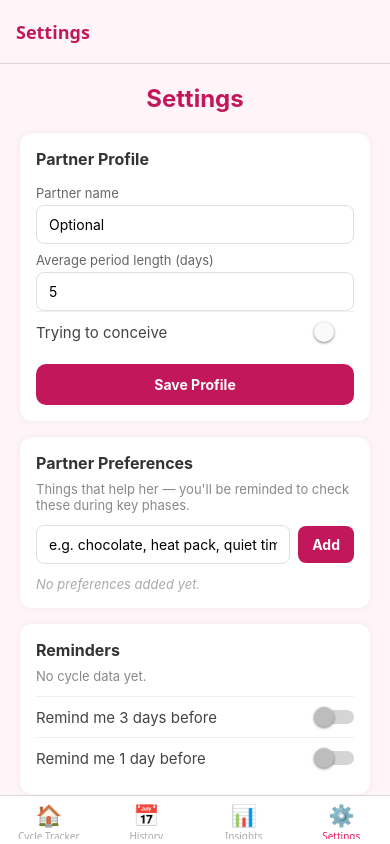
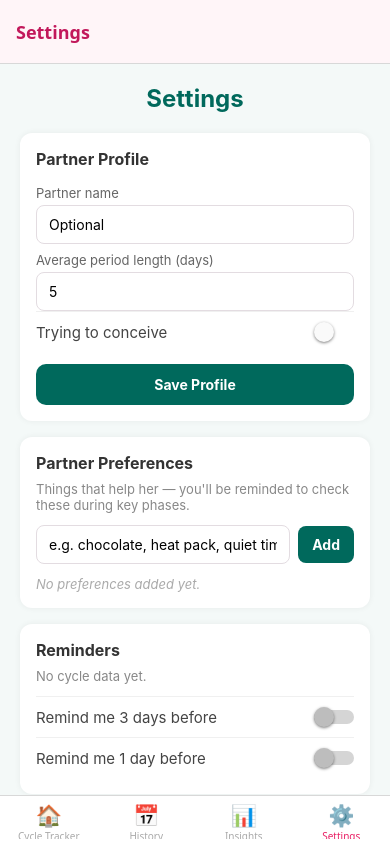
Before and after one commit to nathanshabach-hub/mens-cycle-tracker, a React Native app: screen /Settings in a window 390 px wide. Built offline with nearby package versions, Linux system fonts and the light colour scheme; what expo-notifications would draw is missing.

Commit message:
Apply Option 1 colour scheme: deep teal + warm coral

```diff
--- a/src/screens/CalendarScreen.tsx
+++ b/src/screens/CalendarScreen.tsx
@@ -79,17 +79,17 @@ export default function CalendarScreen() {
         onDayPress={handleDayPress}
         markedDates={markedDates}
         theme={{
-          todayTextColor: '#E91E63',
-          selectedDayBackgroundColor: '#E91E63',
-          arrowColor: '#E91E63',
-          dotColor: '#E91E63',
+          todayTextColor: '#FF6E40',
+          selectedDayBackgroundColor: '#FF6E40',
+          arrowColor: '#FF6E40',
+          dotColor: '#FF6E40',
         }}
         style={styles.calendar}
       />
 
       <View style={styles.legend}>
         <View style={styles.legendItem}>
-          <View style={[styles.dot, { backgroundColor: '#E91E63' }]} />
+          <View style={[styles.dot, { backgroundColor: '#FF6E40' }]} />
           <Text style={styles.legendText}>Cycle Start</Text>
         </View>
         <View style={styles.legendItem}>
@@ -126,9 +126,9 @@ export default function CalendarScreen() {
 }
 
 const styles = StyleSheet.create({
-  container: { flex: 1, backgroundColor: '#FFF5F8' },
+  container: { flex: 1, backgroundColor: '#F4F9F8' },
   content: { padding: 16, paddingBottom: 40 },
-  title: { fontSize: 24, fontWeight: '700', color: '#C2185B', marginBottom: 12, textAlign: 'center' },
+  title: { fontSize: 24, fontWeight: '700', color: '#00695C', marginBottom: 12, textAlign: 'center' },
   calendar: { borderRadius: 12, elevation: 2 },
   legend: { flexDirection: 'row', gap: 16, marginTop: 10, marginBottom: 4, paddingHorizontal: 4 },
   legendItem: { flexDirection: 'row', alignItems: 'center', gap: 6 },
--- a/src/screens/HomeScreen.tsx
+++ b/src/screens/HomeScreen.tsx
@@ -111,7 +111,7 @@ export default function HomeScreen() {
 
       <View style={styles.card}>
         <Text style={styles.cardLabel}>Next Predicted Cycle</Text>
-        <Text style={[styles.cardValue, { color: '#E91E63' }]}>{nextCycle ?? '—'}</Text>
+        <Text style={[styles.cardValue, { color: '#FF6E40' }]}>{nextCycle ?? '—'}</Text>
       </View>
 
       <View style={[styles.card, styles.importantCard]}>
@@ -254,9 +254,9 @@ export default function HomeScreen() {
 }
 
 const styles = StyleSheet.create({
-  container: { flex: 1, backgroundColor: '#FFF5F8' },
+  container: { flex: 1, backgroundColor: '#F4F9F8' },
   content: { padding: 20, paddingBottom: 40 },
-  title: { fontSize: 28, fontWeight: '700', color: '#C2185B', marginBottom: 20, textAlign: 'center' },
+  title: { fontSize: 28, fontWeight: '700', color: '#00695C', marginBottom: 20, textAlign: 'center' },
   subtitle: { marginTop: -14, marginBottom: 16, textAlign: 'center', color: '#7b6c74', fontSize: 14 },
   card: {
     backgroundColor: '#fff', borderRadius: 12, padding: 16, marginBottom: 14,
@@ -266,18 +266,18 @@ const styles = StyleSheet.create({
   cardValue: { fontSize: 22, fontWeight: '600', color: '#333' },
   importantCard: { borderLeftWidth: 4, borderLeftColor: '#00897B' },
   tipCard: { borderLeftWidth: 4, borderLeftColor: '#FF9800' },
-  prefCard: { borderLeftWidth: 4, borderLeftColor: '#AB47BC' },
+  prefCard: { borderLeftWidth: 4, borderLeftColor: '#FF8A65' },
   prefRow: { flexDirection: 'row', alignItems: 'center', marginTop: 8 },
-  prefBullet: { fontSize: 18, color: '#AB47BC', marginRight: 8, lineHeight: 22 },
+  prefBullet: { fontSize: 18, color: '#FF8A65', marginRight: 8, lineHeight: 22 },
   prefItem: { fontSize: 15, color: '#333' },
   helperText: { marginTop: 6, fontSize: 13, color: '#5f6b6b' },
   tipText: { marginTop: 8, fontSize: 15, color: '#53434b', lineHeight: 22 },
   trendWrap: { flexDirection: 'row', alignItems: 'flex-end', gap: 8, marginTop: 10 },
   trendItem: { alignItems: 'center', width: 34 },
-  trendBar: { width: 22, borderRadius: 8, backgroundColor: '#7986CB' },
+  trendBar: { width: 22, borderRadius: 8, backgroundColor: '#4DB6AC' },
   trendText: { marginTop: 4, fontSize: 11, color: '#666' },
   logButton: {
-    backgroundColor: '#E91E63', borderRadius: 10, padding: 14,
+    backgroundColor: '#FF6E40', borderRadius: 10, padding: 14,
     alignItems: 'center', marginBottom: 16,
   },
   logButtonText: { color: '#fff', fontWeight: '700', fontSize: 16 },
@@ -299,16 +299,16 @@ const styles = StyleSheet.create({
     backgroundColor: '#fafafa',
   },
   noResults: { color: '#aaa', fontSize: 13, padding: 8, fontStyle: 'italic' },
-  selectedCount: { marginTop: 6, fontSize: 12, color: '#E91E63', fontStyle: 'italic' },
+  selectedCount: { marginTop: 6, fontSize: 12, color: '#FF6E40', fontStyle: 'italic' },
   chip: {
     borderWidth: 1, borderColor: '#ddd', borderRadius: 20,
     paddingHorizontal: 12, paddingVertical: 6,
   },
-  chipSelected: { backgroundColor: '#E91E63', borderColor: '#E91E63' },
+  chipSelected: { backgroundColor: '#FF6E40', borderColor: '#FF6E40' },
   chipText: { color: '#555', fontSize: 13 },
   chipTextSelected: { color: '#fff', fontWeight: '600' },
   saveButton: {
-    backgroundColor: '#C2185B', borderRadius: 10, padding: 14,
+    backgroundColor: '#00695C', borderRadius: 10, padding: 14,
     alignItems: 'center', marginTop: 16,
   },
   saveButtonText: { color: '#fff', fontWeight: '700', fontSize: 16 },
--- a/src/screens/InsightsScreen.tsx
+++ b/src/screens/InsightsScreen.tsx
@@ -181,9 +181,9 @@ export default function InsightsScreen() {
 }
 
 const styles = StyleSheet.create({
-  container: { flex: 1, backgroundColor: '#FFF5F8' },
+  container: { flex: 1, backgroundColor: '#F4F9F8' },
   content: { padding: 16, paddingBottom: 40 },
-  title: { fontSize: 28, fontWeight: '700', color: '#C2185B', marginBottom: 20, textAlign: 'center' },
+  title: { fontSize: 28, fontWeight: '700', color: '#00695C', marginBottom: 20, textAlign: 'center' },
   card: {
     backgroundColor: '#fff',
     borderRadius: 12,
@@ -207,9 +207,9 @@ const styles = StyleSheet.create({
     marginRight: 8,
     backgroundColor: '#fff',
   },
-  monthButtonActive: { borderColor: '#E91E63', backgroundColor: '#FFF5F8' },
+  monthButtonActive: { borderColor: '#FF6E40', backgroundColor: '#F4F9F8' },
   monthButtonText: { fontSize: 12, color: '#666' },
-  monthButtonTextActive: { color: '#E91E63', fontWeight: '700' },
+  monthButtonTextActive: { color: '#FF6E40', fontWeight: '700' },
   monthDetails: { marginTop: 12, borderTopWidth: 1, borderTopColor: '#f0f0f0', paddingTop: 12 },
   statRow: {
     flexDirection: 'row',
@@ -235,7 +235,7 @@ const styles = StyleSheet.create({
   phaseDate: { fontSize: 12, color: '#888', marginTop: 2 },
   phaseDesc: { fontSize: 12, color: '#666', fontStyle: 'italic' },
   exportButton: {
-    backgroundColor: '#E91E63',
+    backgroundColor: '#FF6E40',
     borderRadius: 10,
     paddingVertical: 12,
     alignItems: 'center',
--- a/src/screens/SettingsScreen.tsx
+++ b/src/screens/SettingsScreen.tsx
@@ -187,7 +187,7 @@ export default function SettingsScreen() {
           <Switch
             value={tryingToConceive}
             onValueChange={setTryingToConceive}
-            trackColor={{ true: '#E91E63' }}
+            trackColor={{ true: '#FF6E40' }}
           />
         </View>
 
@@ -241,7 +241,7 @@ export default function SettingsScreen() {
           <Switch
             value={remind3Days}
             onValueChange={handleToggle3Days}
-            trackColor={{ true: '#E91E63' }}
+            trackColor={{ true: '#FF6E40' }}
             disabled={!nextCycle}
           />
         </View>
@@ -251,7 +251,7 @@ export default function SettingsScreen() {
           <Switch
             value={remind1Day}
             onValueChange={handleToggle1Day}
-            trackColor={{ true: '#E91E63' }}
+            trackColor={{ true: '#FF6E40' }}
             disabled={!nextCycle}
           />
         </View>
@@ -283,9 +283,9 @@ export default function SettingsScreen() {
 }
 
 const styles = StyleSheet.create({
-  container: { flex: 1, backgroundColor: '#FFF5F8' },
+  container: { flex: 1, backgroundColor: '#F4F9F8' },
   content: { padding: 20, paddingBottom: 40 },
-  title: { fontSize: 24, fontWeight: '700', color: '#C2185B', marginBottom: 20, textAlign: 'center' },
+  title: { fontSize: 24, fontWeight: '700', color: '#00695C', marginBottom: 20, textAlign: 'center' },
   card: {
     backgroundColor: '#fff', borderRadius: 12, padding: 16, marginBottom: 16,
     shadowColor: '#000', shadowOpacity: 0.06, shadowRadius: 6, elevation: 2,
@@ -305,7 +305,7 @@ const styles = StyleSheet.create({
   rowLabel: { fontSize: 15, color: '#444', flex: 1 },
   saveButton: {
     marginTop: 12,
-    backgroundColor: '#C2185B',
+    backgroundColor: '#00695C',
     borderRadius: 10,
     paddingVertical: 12,
     alignItems: 'center',
@@ -315,7 +315,7 @@ const styles = StyleSheet.create({
   addRow: { flexDirection: 'row', alignItems: 'center', gap: 8, marginBottom: 8 },
   prefInput: { flex: 1, marginBottom: 0 },
   addButton: {
-    backgroundColor: '#C2185B',
+    backgroundColor: '#00695C',
     borderRadius: 8,
     paddingHorizontal: 14,
     paddingVertical: 10,
```
